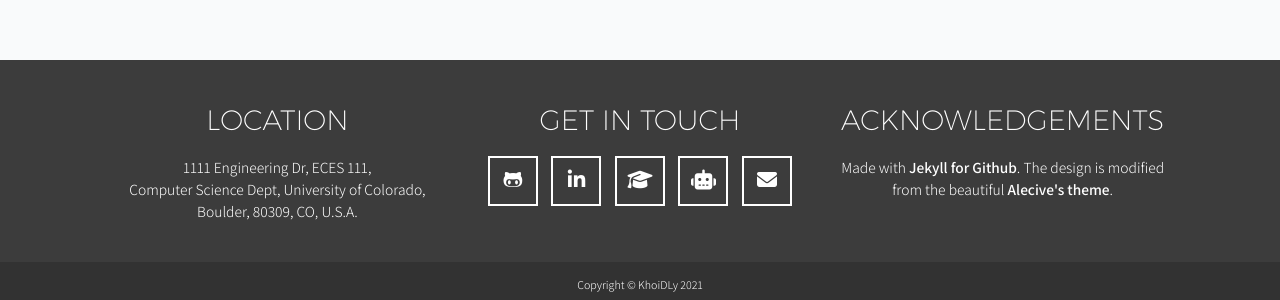
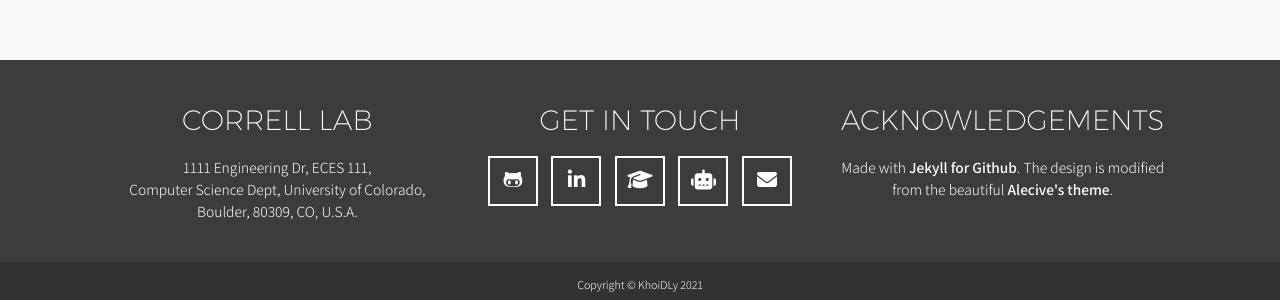
Before and after one commit to KhoiDLy/KhoiDLy.github.io, a Jekyll site: the page built from index.html, in a window 1280 px wide and 900 px high, scrolled down 2863 px. Shown: the part 593-893 px from the top of the window. Built offline with Jekyll 4.4.1, drawn with Linux system fonts in a browser that asks for light colours; nearby versions of some CDN libraries; some web fonts are replaced.

Commit message:
Update footer.html

```diff
--- a/_includes/footer.html
+++ b/_includes/footer.html
@@ -4,7 +4,7 @@
             <div class="container">
                 <div class="row">
                     <div class="col-lg-4">
-                        <h3>Location</h3>
+                        <h3>Correll Lab</h3>
                         <p class="small">
                             {% for adress in site.address %}
                                 {{ adress.line }} <br>
```
